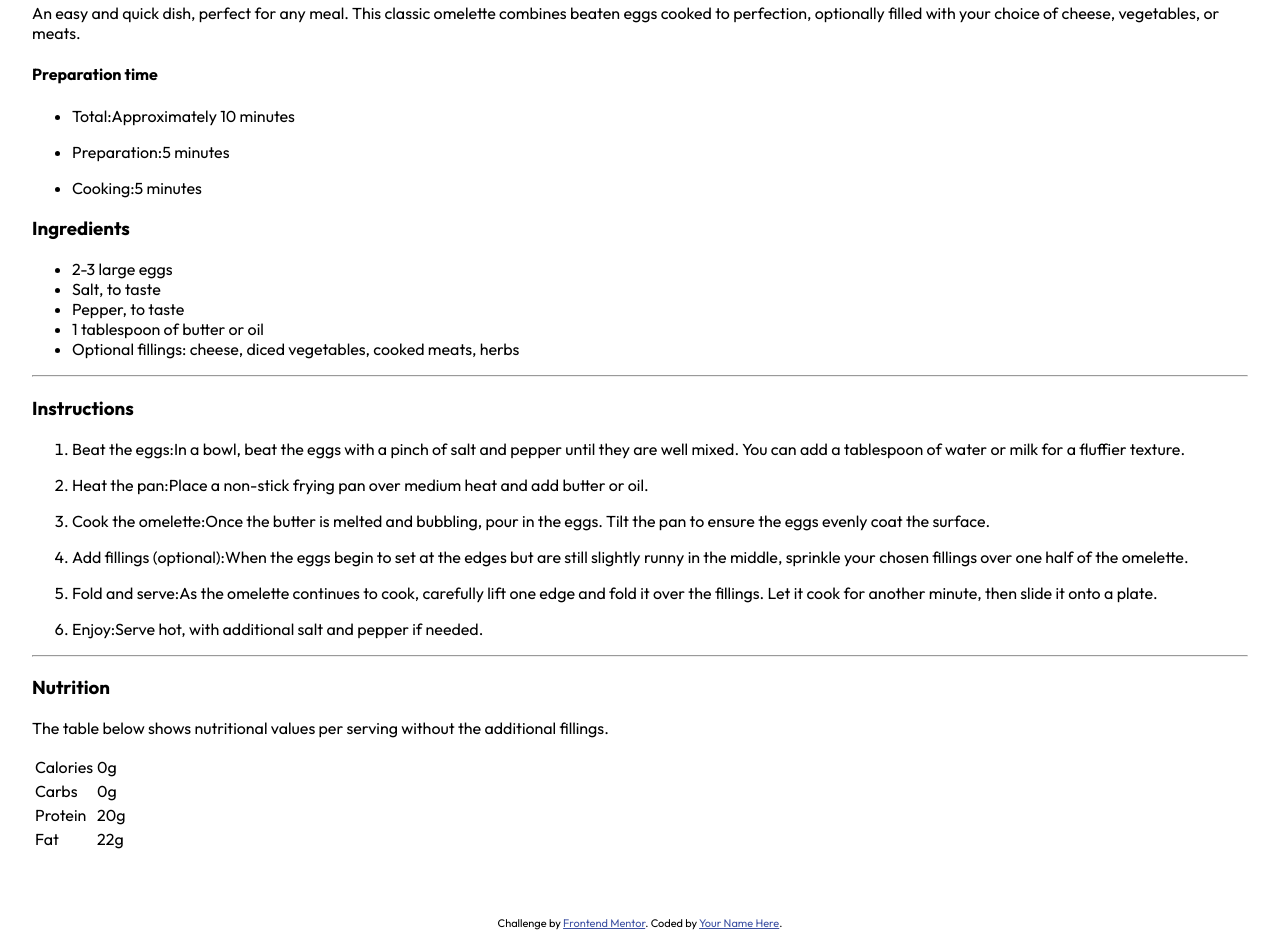
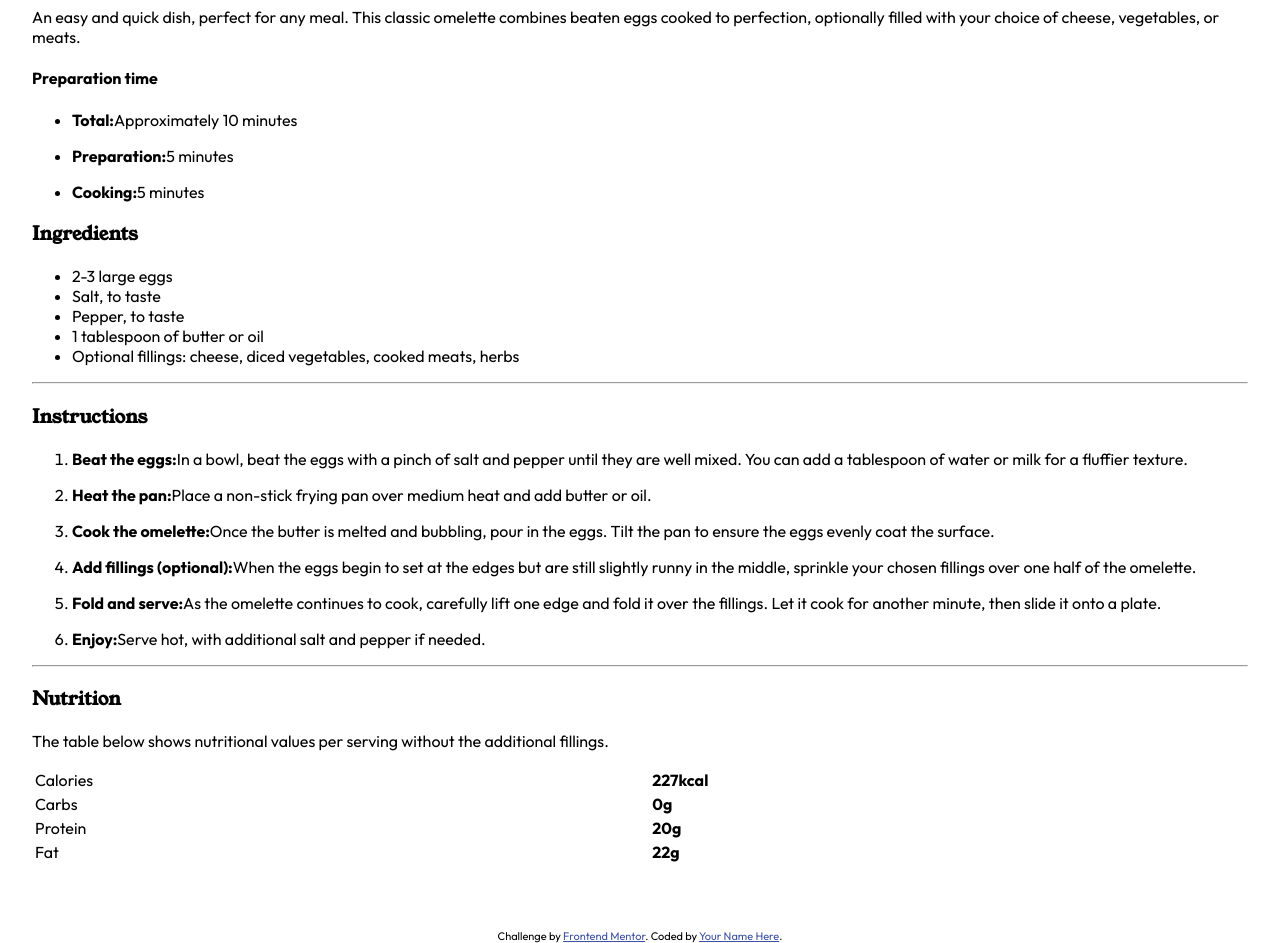
Before and after one commit to Vinit1234/FrontEndMentorProjects, a plain HTML site: page 4-recipe-page-main/index.html in a window 1280 px wide. Shown: the part 688-1631 px from the top of the page. Drawn offline with Linux system fonts and the light colour scheme.

Commit message:
Added typographic specifications for h2, h3 and bold text

```diff
--- a/4-recipe-page-main/index.html
+++ b/4-recipe-page-main/index.html
@@ -38,7 +38,7 @@
       </section>
 
       <section class="ingredients">
-        <h3>Ingredients</h3>
+        <h3 class="sub-heading" >Ingredients</h3>
         <ul>
           <li>2-3 large eggs</li>
           <li>Salt, to taste</li>
@@ -50,7 +50,7 @@
       <hr>
 
       <section class="instructions">
-        <h3>Instructions</h3>
+        <h3 class="sub-heading" >Instructions</h3>
         <ol>
           <li><p><span class="bold-text">Beat the eggs:</span>In a bowl, beat the eggs with a pinch of salt and pepper until they are well mixed.
             You can add a tablespoon of water or milk for a fluffier texture.</p></li>
@@ -68,12 +68,12 @@
       <hr>
 
       <section class="nutrition">
-        <h3>Nutrition</h3>
+        <h3 class="sub-heading" >Nutrition</h3>
         <p>The table below shows nutritional values per serving without the additional fillings.</p>
-        <table>
+        <table class="nutrition-tbl">
           <tr>
             <td>Calories</td>
-            <td class="bold-text nutri-values">0g</td>
+            <td class="bold-text nutri-values">227kcal</td>
           </tr>
           <tr>
             <td>Carbs</td>
--- a/4-recipe-page-main/styles.css
+++ b/4-recipe-page-main/styles.css
@@ -38,9 +38,24 @@
 
 body{
     margin: 0;
+
+}
+
+/* ===================================== */
+/* Typography */
+
+body{
     font-family: 'Outfit',sans-serif;
-    /* font-family: 'YoungSerif',sans-serif; */
 }
+
+.intro>h2, .sub-heading{
+    font-family: 'YoungSerif',sans-serif;
+}
+
+.bold-text{
+    font-weight: bold;
+}
+/* ====================================== */
 
 .recipe-content{
     padding: 2rem;
@@ -55,6 +70,12 @@ body{
     width: 100%;
 }
 
+.nutrition-tbl{
+    width: 100%;
+}
+
+
+
 footer {
   padding-top: 2rem;
 }
```
